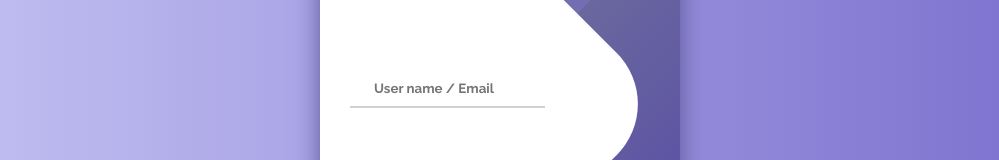
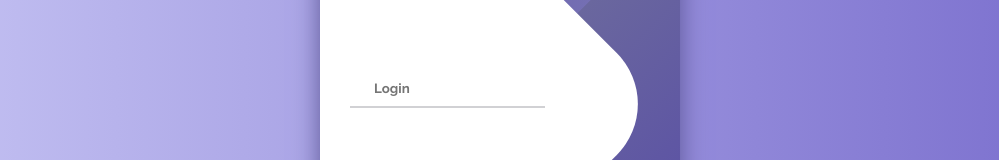
Before and after one commit to CNNOM/SAFIB-test-task, a Vue app: page /login in a window 1280 px wide. Shown: the part 206-366 px from the top of the page, without its empty margins (140-1139 px from the left). Built offline with nearby package versions, Linux system fonts and the light colour scheme.

Commit message:
[DTT-4] Реализвано: стилизация страницы авторизации

```diff
--- a/src/views/LoginView.vue
+++ b/src/views/LoginView.vue
@@ -6,7 +6,7 @@
         <form class="login" @submit.prevent="login">
           <div class="login__field">
             <i class="login__icon fas fa-user"></i>
-            <input  v-model="username" type="text" class="login__input" placeholder="User name / Email">
+            <input  v-model="username" type="text" class="login__input" placeholder="Login">
           </div>
           <div class="login__field">
             <i class="login__icon fas fa-lock"></i>
```
